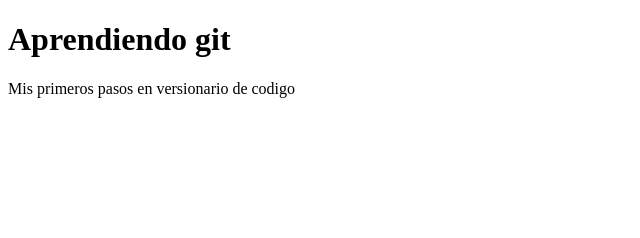
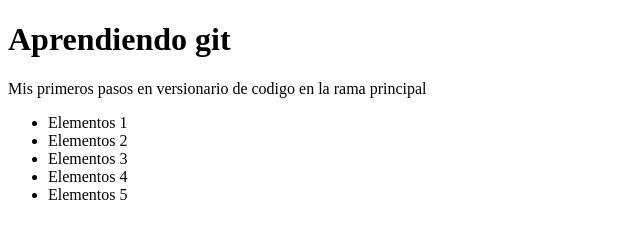
Before and after one commit to PandaAsia/Practica-Git, a plain HTML site: page index.html in a window 1280 px wide. Shown: the whole page, without its empty margins (0-640 px from the left). Drawn offline with Linux system fonts and the light colour scheme.

Commit message:
agregando ul y editando el h1

```diff
--- a/index.html
+++ b/index.html
@@ -7,6 +7,13 @@
   </head>
   <body>
     <h1>Aprendiendo git</h1>
-    <p>Mis primeros pasos en versionario de codigo</p>
+    <p>Mis primeros pasos en versionario de codigo en la rama principal</p>
+    <ul>
+      <li>Elementos 1</li>
+      <li>Elementos 2</li>
+      <li>Elementos 3</li>
+      <li>Elementos 4</li>
+      <li>Elementos 5</li>
+    </ul>
   </body>
 </html>
```
